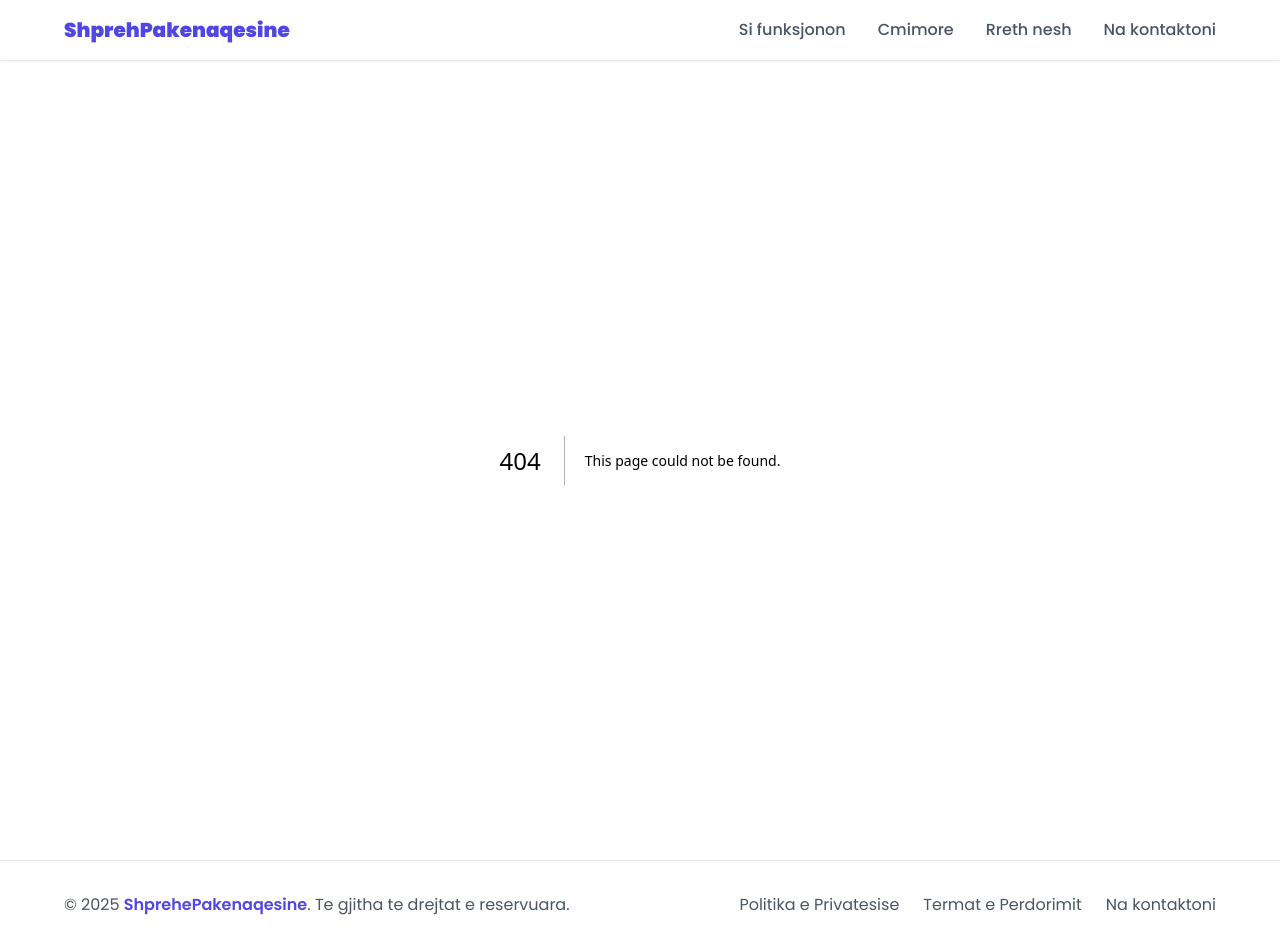
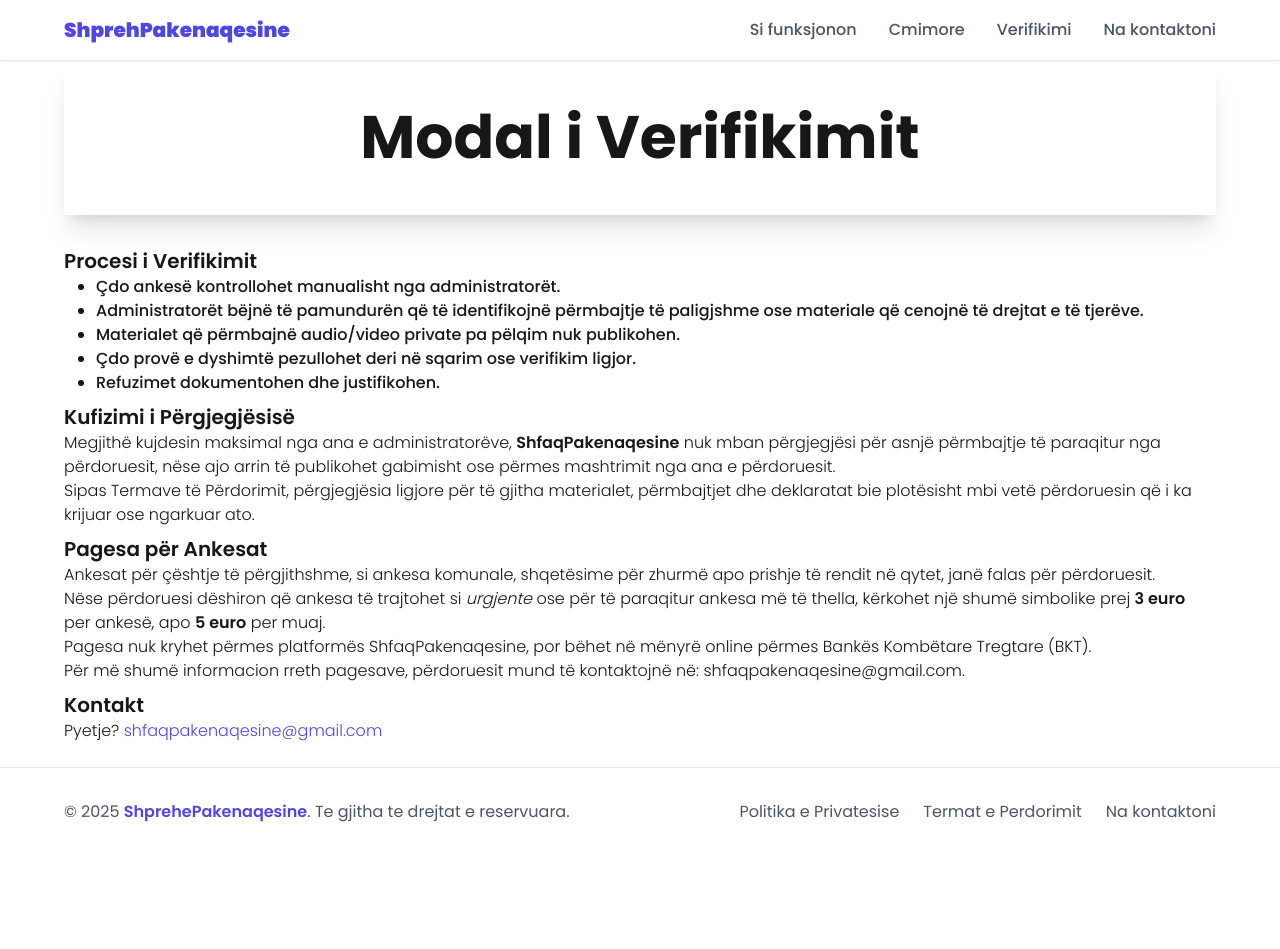
Before and after one commit to erditfejzullahu/shprehPakenaqesine, a Next.js app: page /verifikimi in a window 1280 px wide. Before the commit this address had no page. After the commit the page ends 856 px from the top, so only its background shows below. Built offline with nearby package versions, Linux system fonts and the light colour scheme.

Commit message:
add private policy page, pricing page, verification paeg

```diff
--- a/app/(root)/cmimore/page.tsx
+++ b/app/(root)/cmimore/page.tsx
@@ -1,8 +1,37 @@
+import Link from 'next/link'
 import React from 'react'
 
 const page = () => {
   return (
-    <div>page</div>
+    <div>
+      <main className="flex-1">
+          <div className="w-full max-w-6xl mx-auto py-10 px-4 sm:px-6 lg:px-8 text-center shadow-xl">
+            <h1 className="text-4xl sm:text-5xl md:text-6xl font-bold leading-tight">Udhëzime për Pagesë</h1>
+          </div>
+          <div className="max-w-6xl mx-auto py-6">
+            <p className="font-light"><strong className='font-semibold'>ShfaqPakenaqesine</strong> ofron mundësi pagesash për trajtim më të shpejtë dhe më të thellë të ankesave tuaja.</p>
+            <h2 className="text-xl font-semibold mt-2">Opsionet e Pagesës</h2>
+            <ul>
+              <li><strong className='font-semibold'>3 euro për ankesë:</strong> Për ankesa që dëshironi të trajtohen si <em>urgjente</em> ose më të thella, ku kërkohet vëmendje shtesë.</li>
+              <li><strong className='font-semibold'>5 euro për muaj:</strong> Abonim mujor që ju lejon të paraqisni ankesa të pakufizuara gjatë periudhës së abonimit.</li>
+            </ul>
+
+            <h2 className="text-xl font-semibold mt-2">Si Bëhet Pagesa</h2>
+            <p className="font-light">Pagesa kryhet online përmes Bankës Kombëtare Tregtare (BKT) dhe <strong>nuk bëhet përmes platformës ShfaqPakenaqesine</strong>.</p>
+            <p className="font-light">Për detaje mbi mënyrën e pagesës dhe informacionin bankar, ju lutemi kontaktoni në adresën tonë të emailit: <Link aria-describedby='contact us' href="mailto:shfaqpakenaqesine@gmail.com">shfaqpakenaqesine@gmail.com</Link>.</p>
+
+            <h2 className="text-xl font-semibold mt-2">Angazhimi për Trajtim dhe Promovim</h2>
+            <p className="font-light">Kur bëni një ankesë me pagesë, <strong>ShfaqPakenaqesine</strong> angazhohet të trajtojë ankesen tuaj më shpejt dhe ta paraqesë disa herë në javë në vende të ndryshme të rrjeteve sociale për t’i dhënë zë shqetësimit tuaj.</p>
+
+            <h2 className="text-xl font-semibold mt-2">Fshirja e Ankesave</h2>
+            <p className="font-light">Edhe nëse keni bërë pagesën për trajtim të ankesa, <strong className='font-semibold'>ankesa mund të fshihet ose refuzohet</strong> nga ShfaqPakenaqesine nëse përmban përmbajtje joligjore, materiale që cenojnë privatësinë, apo ndonjë shkelje tjetër ligjore.</p>
+            <p className="font-light">Kjo është në përputhje me rregullat tona dhe ligjet në fuqi, dhe është pjesë e procesit të verifikimit dhe moderimit.</p>
+
+            <h2 className="text-xl font-semibold mt-2">Kontakt</h2>
+            <p className="font-light">Për pyetje ose ndihmë në lidhje me pagesat, ju lutemi na kontaktoni në: <Link aria-describedby='contact us' className='text-indigo-600' href="mailto:shfaqpakenaqesine@gmail.com">shfaqpakenaqesine@gmail.com</Link></p>
+          </div>
+      </main>
+    </div>
   )
 }
 
--- a/app/(root)/politika-e-privatesise/page.tsx
+++ b/app/(root)/politika-e-privatesise/page.tsx
@@ -1,8 +1,36 @@
+import Link from 'next/link'
 import React from 'react'
 
 const page = () => {
   return (
-    <div>page</div>
+    <div>
+      <main className="flex-1">
+        <div className="w-full max-w-6xl mx-auto py-10 px-4 sm:px-6 lg:px-8 text-center shadow-xl">
+          <h1 className="text-4xl sm:text-5xl md:text-6xl font-bold leading-tight">Politika e Privatesise</h1>
+        </div>
+        <div className="max-w-6xl mx-auto py-6">
+          <p className="font-light"><strong className="font-semibold">ShfaqPakenaqesine</strong> angazhohet të mbrojë privatësinë dhe të dhënat e përdoruesve sipas ligjeve në fuqi në Republikën e Kosovës.</p>
+
+          <h2 className="text-xl font-semibold mt-2">Çfarë të dhënash mblidhen</h2>
+          <p>Mblidhen vetëm të dhënat që përdoruesi ofron vetë gjatë paraqitjes së një ankese: përshkrimi, dokumente, foto, audio/video ose të dhëna kontakti nëse jepen me dëshirë.</p>
+
+          <h2 className="text-xl font-semibold mt-2">Qëllimi i përdorimit</h2>
+          <p>Të dhënat përdoren vetëm për verifikim, trajtim të ankesës dhe komunikim eventual me autoritetet kompetente, në përputhje me ligjin.</p>
+
+          <h2 className="text-xl font-semibold mt-2">Ruajtja</h2>
+          <p>Të dhënat ruhen të sigurta dhe nuk publikohen pa verifikim. Çdo publikim bëhet vetëm nëse lejohet nga ligji dhe pas vlerësimit nga administratorët.</p>
+
+          <h2 className="text-xl font-semibold mt-2">Shpërndarja</h2>
+          <p>ShfaqPakenaqesine nuk i shpërndan të dhënat tek palë të treta pa pëlqim ose bazë ligjore.</p>
+
+          <h2 className="text-xl font-semibold mt-2">Detyrimi i Përdoruesit</h2>
+          <p>Përdoruesi është përgjegjës për vërtetësinë dhe ligjshmërinë e çdo të dhëne të ngarkuar. Platforma nuk mban përgjegjësi për pasoja ligjore të shkaktuara nga përdoruesi.</p>
+
+          <h2 className="text-xl font-semibold mt-2">Kontakt</h2>
+          <p>Për çdo kërkesë për qasje, përmirësim ose fshirje të të dhënave: <Link aria-describedby='contact us' className="text-indigo-600" href="mailto:shfaqpakenaqesine@gmail.com">shfaqpakenaqesine@gmail.com</Link></p>
+        </div>
+      </main>
+    </div>
   )
 }
 
--- a/app/(root)/rreth-nesh/page.tsx
+++ /dev/null
@@ -1,9 +0,0 @@
-import React from 'react'
-
-const page = () => {
-  return (
-    <div>page</div>
-  )
-}
-
-export default page
--- /dev/null
+++ b/app/(root)/verifikimi/page.tsx
@@ -0,0 +1,39 @@
+import Link from 'next/link'
+import React from 'react'
+
+const page = () => {
+  return (
+    <div>
+      <main className="flex-1">
+        <div className="w-full max-w-6xl mx-auto py-10 px-4 sm:px-6 lg:px-8 text-center shadow-xl">
+          <h1 className="text-4xl sm:text-5xl md:text-6xl font-bold leading-tight">Modal i Verifikimit</h1>
+        </div>
+        <div className="max-w-6xl mx-auto py-6">
+          <h2 className="text-xl font-semibold mt-2">Procesi i Verifikimit</h2>
+          <ul>
+            <li>Çdo ankesë kontrollohet manualisht nga administratorët.</li>
+            <li>Administratorët bëjnë të pamundurën që të identifikojnë përmbajtje të paligjshme ose materiale që cenojnë të drejtat e të tjerëve.</li>
+            <li>Materialet që përmbajnë audio/video private pa pëlqim nuk publikohen.</li>
+            <li>Çdo provë e dyshimtë pezullohet deri në sqarim ose verifikim ligjor.</li>
+            <li>Refuzimet dokumentohen dhe justifikohen.</li>
+          </ul>
+
+          <h2 className="text-xl font-semibold mt-2">Kufizimi i Përgjegjësisë</h2>
+          <p className="font-light">Megjithë kujdesin maksimal nga ana e administratorëve, <strong className="font-semibold">ShfaqPakenaqesine</strong> nuk mban përgjegjësi për asnjë përmbajtje të paraqitur nga përdoruesit, nëse ajo arrin të publikohet gabimisht ose përmes mashtrimit nga ana e përdoruesit.</p>
+          <p className="font-light">Sipas Termave të Përdorimit, përgjegjësia ligjore për të gjitha materialet, përmbajtjet dhe deklaratat bie plotësisht mbi vetë përdoruesin që i ka krijuar ose ngarkuar ato.</p>
+
+          <h2 className="text-xl font-semibold mt-2">Pagesa për Ankesat</h2>
+          <p className="font-light">Ankesat për çështje të përgjithshme, si ankesa komunale, shqetësime për zhurmë apo prishje të rendit në qytet, janë falas për përdoruesit.</p>
+          <p className="font-light">Nëse përdoruesi dëshiron që ankesa të trajtohet si <em>urgjente</em> ose për të paraqitur ankesa më të thella, kërkohet një shumë simbolike prej <strong className="font-semibold">3 euro</strong> per ankesë, apo <strong className="font-semibold">5 euro</strong> per muaj.</p>
+          <p className="font-light">Pagesa nuk kryhet përmes platformës ShfaqPakenaqesine, por bëhet në mënyrë online përmes Bankës Kombëtare Tregtare (BKT).</p>
+          <p className="font-light">Për më shumë informacion rreth pagesave, përdoruesit mund të kontaktojnë në: <a href="mailto:shfaqpakenaqesine@gmail.com">shfaqpakenaqesine@gmail.com</a>.</p>
+
+          <h2 className="text-xl font-semibold mt-2">Kontakt</h2>
+          <p className="font-light">Pyetje? <Link aria-describedby='contact us' className="text-indigo-600" href="mailto:shfaqpakenaqesine@gmail.com">shfaqpakenaqesine@gmail.com</Link></p>
+        </div>
+      </main>
+    </div>
+  )
+}
+
+export default page
--- a/components/Header.tsx
+++ b/components/Header.tsx
@@ -14,8 +14,8 @@
           <Link href="/cmimore" className="font-medium text-gray-600 hover:text-indigo-600 transition-colors">
             Cmimore
           </Link>
-          <Link href="/rreth-nesh" className="font-medium text-gray-600 hover:text-indigo-600 transition-colors">
-            Rreth nesh
+          <Link href="/verifikimi" className="font-medium text-gray-600 hover:text-indigo-600 transition-colors">
+            Verifikimi
           </Link>
           <Link href="/na-kontaktoni" className="font-medium text-gray-600 hover:text-indigo-600 transition-colors">
             Na kontaktoni
```
